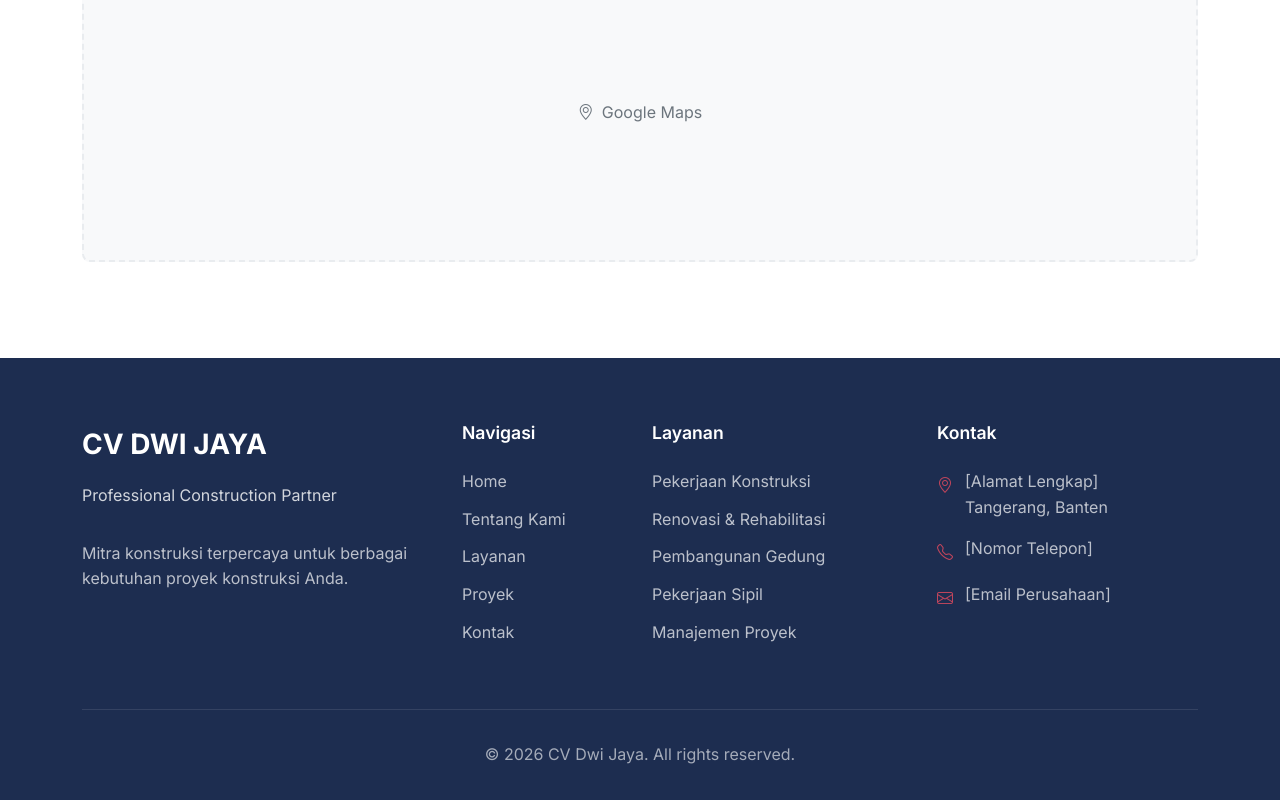
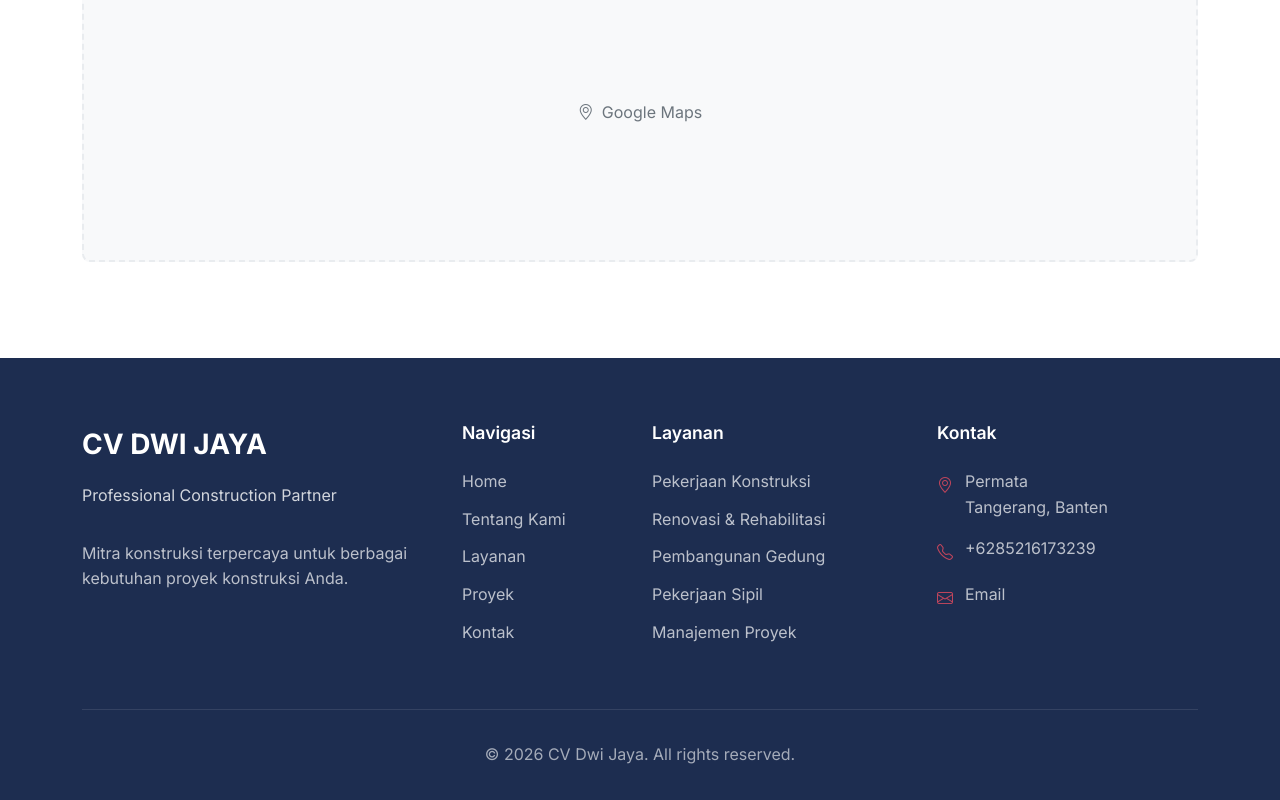
Before and after one commit to miftahhakim/pt-dwi-jaya, a React (Vite) app: page / in a window 1280 px wide. Shown: the part 5323-6123 px from the top of the page. Built offline with nearby package versions, Linux system fonts and the light colour scheme.

Commit message:
Update email dan alamat kontak

```diff
--- a/src/components/Footer.jsx
+++ b/src/components/Footer.jsx
@@ -59,18 +59,18 @@ function Footer() {
             <div className="footer-contact-item">
               <i className="bi bi-geo-alt"></i>
               <p>
-                [Alamat Lengkap]
+                Permata
                 <br />
                 Tangerang, Banten
               </p>
             </div>
             <div className="footer-contact-item">
               <i className="bi bi-telephone"></i>
-              <p>[Nomor Telepon]</p>
+              <p>+6285216173239</p>
             </div>
             <div className="footer-contact-item">
               <i className="bi bi-envelope"></i>
-              <p>[Email Perusahaan]</p>
+              <p>Email</p>
             </div>
           </div>
         </div>
```
